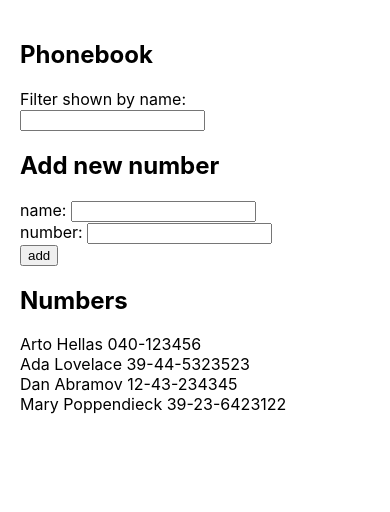
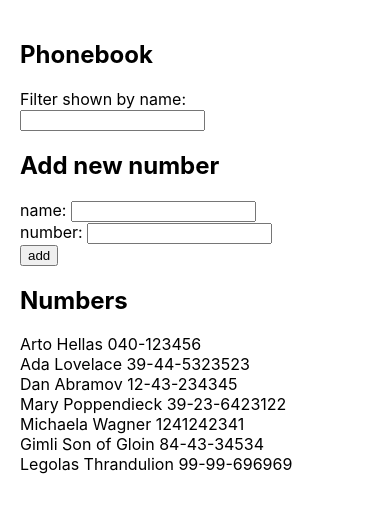
Before and after one commit to mickywagner/fullstack-open-2021, a React (Create React App) app in the folder part2/phonebook/: page / in a window 390 px wide. Shown: the top 512 px of the page. Built offline with nearby package versions, Linux system fonts and the light colour scheme; data requests are answered from the project's data file.

Commit message:
part2 | 2.15 Phonebook step7 | Add POST request to save new name to json server

```diff
--- a/part2/phonebook/db.json
+++ b/part2/phonebook/db.json
@@ -1,5 +1,5 @@
 {
-  "persons":[
+  "persons": [
     {
       "name": "Arto Hellas",
       "number": "040-123456",
@@ -19,6 +19,21 @@
       "name": "Mary Poppendieck",
       "number": "39-23-6423122",
       "id": 4
+    },
+    {
+      "name": "Michaela Wagner",
+      "number": "1241242341",
+      "id": 5
+    },
+    {
+      "name": "Gimli Son of Gloin",
+      "number": "84-43-34534",
+      "id": 6
+    },
+    {
+      "name": "Legolas Thrandulion",
+      "number": "99-99-696969",
+      "id": 7
     }
   ]
 }
--- a/part2/phonebook/src/components/Form.js
+++ b/part2/phonebook/src/components/Form.js
@@ -1,4 +1,5 @@
 import React, { useState } from "react";
+import axios from 'axios';
 
 const Form = ({ persons, setPersons }) => {
   const [newName, setNewName] = useState("");
@@ -15,7 +16,9 @@ const Form = ({ persons, setPersons }) => {
       alert(`${newName} is already added to the phonebook`);
     } else {
       let newPerson = { name: newName, number: newNumber };
-      setPersons(persons.concat(newPerson));
+      axios.post("http://localhost:3001/persons", newPerson).then(response => {
+        setPersons(persons.concat(response.data));
+      })
     }
 
     setNewName("");
```
